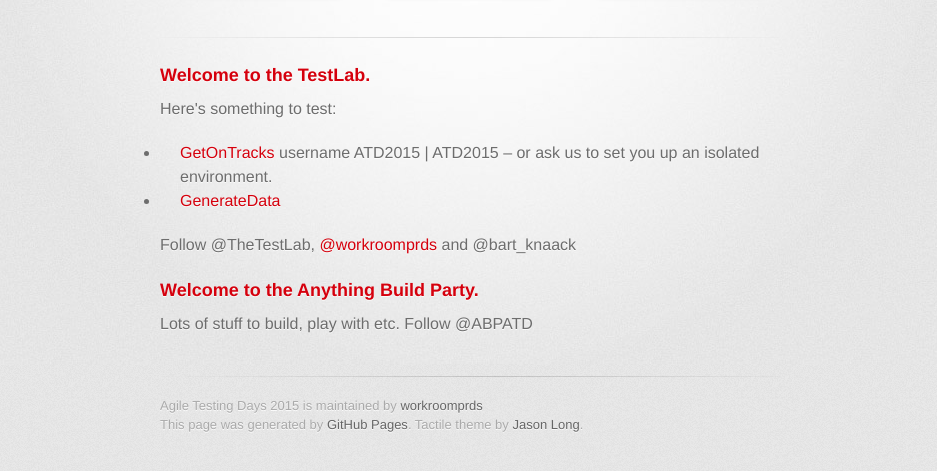
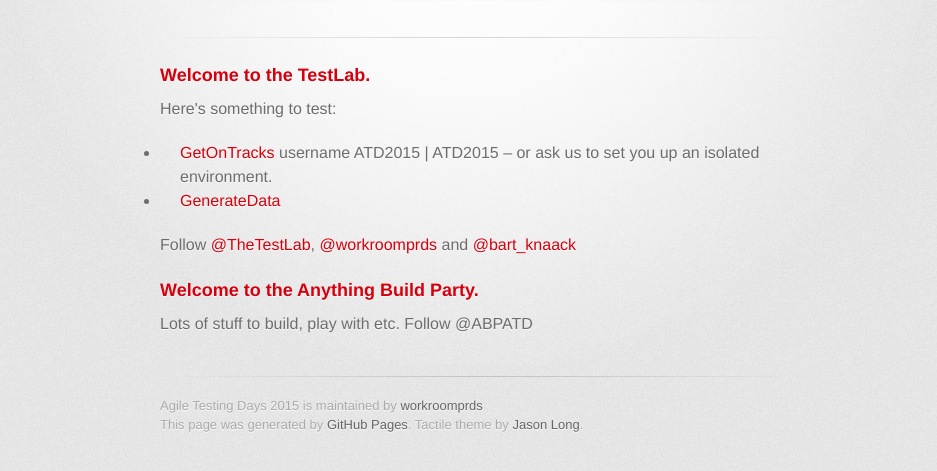
Before and after one commit to workroomprds/ATD2015, a plain HTML site: page index.html in a window 1280 px wide. Shown: the part 209-680 px from the top of the page, without its empty margins (170-1107 px from the left). Drawn offline with Linux system fonts and the light colour scheme; a web font is replaced by a local one.

Commit message:
Update index.html
Oops. Missed twitter handles. Adding now so I can repurpose later without having to remember to do add then.

```diff
--- a/index.html
+++ b/index.html
@@ -42,7 +42,7 @@
 <li><a href="http://generatedata.workroomprds.com/generatedata-3.2.1/">GenerateData</a></li>
 </ul>
 
-<p>Follow @TheTestLab, <a href="https://github.com/workroomprds" class="user-mention">@workroomprds</a> and @bart_knaack</p>
+<p>Follow <a href="https://github.com/TheTestLab" class="user-mention">@TheTestLab</a>, <a href="https://github.com/workroomprds" class="user-mention">@workroomprds</a> and <a href="https://github.com/bart_knaack" class="user-mention">@bart_knaack</a></p>
 
 <h3>
 <a id="welcome-to-the-anything-build-party" class="anchor" href="#welcome-to-the-anything-build-party" aria-hidden="true"><span class="octicon octicon-link"></span></a>Welcome to the Anything Build Party.</h3>
```
